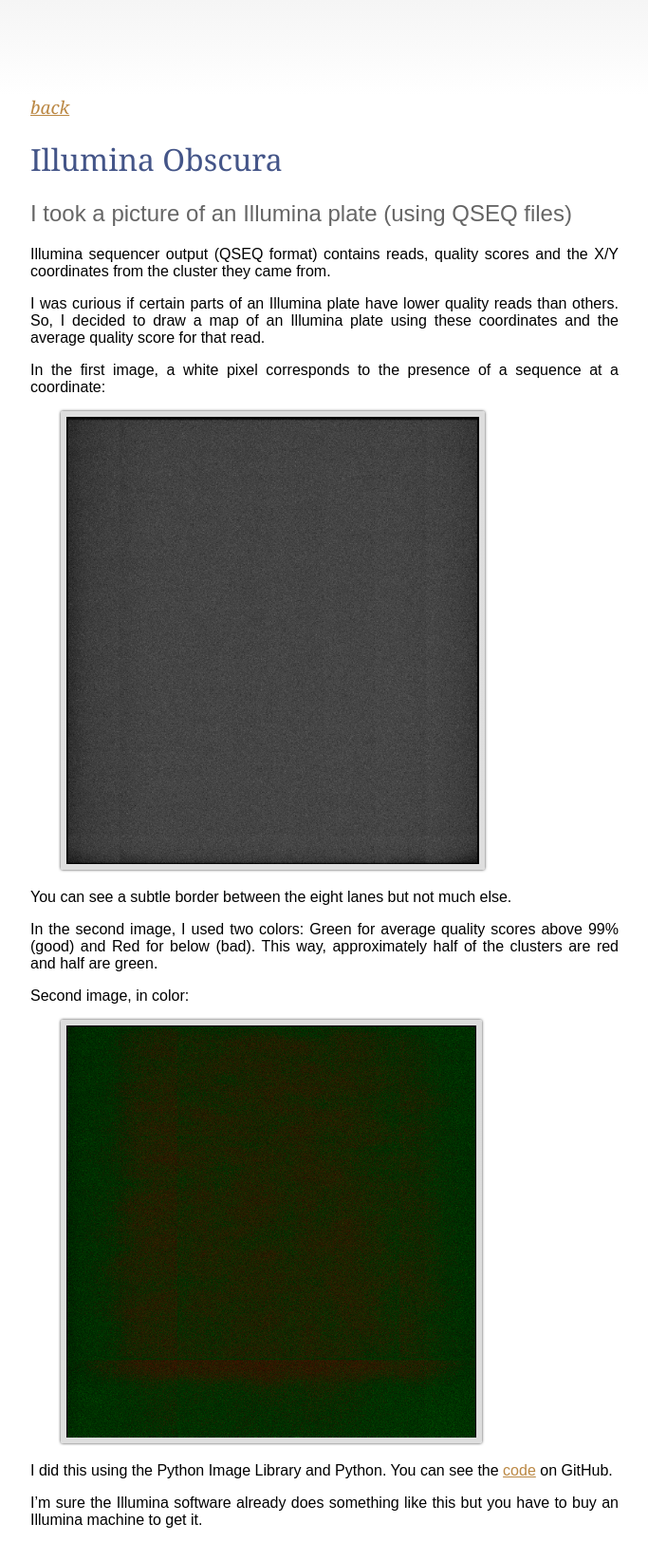
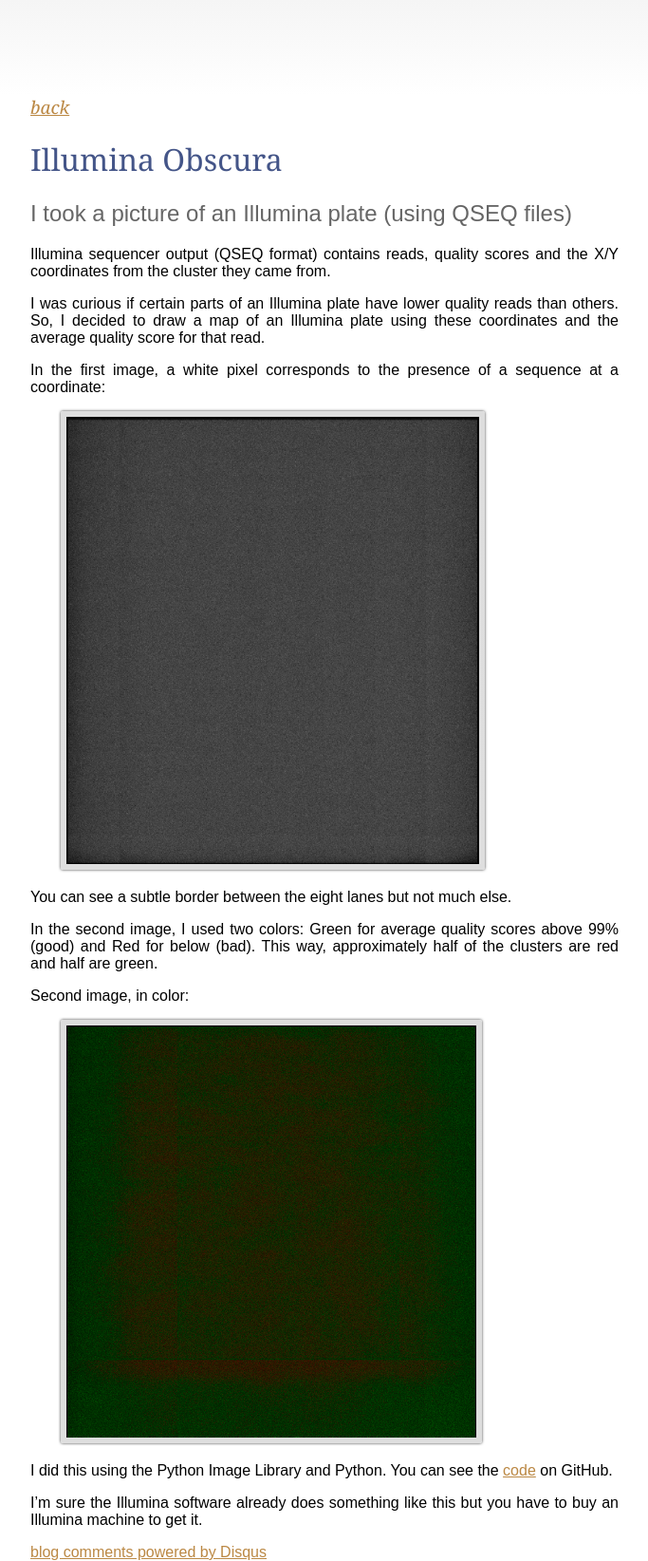
Before and after one commit to audy/audy.github.io, a Jekyll site: the page built from _posts/2011-05-04-illumina.md, in a window 1280 px wide. Shown: the whole page at 95% size, without its empty margins (298-981 px from the left). Built offline with Jekyll 4.4.1, drawn with Linux system fonts in a browser that asks for light colours; comment, search, counter and statistics services are not loaded; some of the changed lines change nothing that is shown.

Commit message:
disqus test

```diff
--- a/_layouts/post.html
+++ b/_layouts/post.html
@@ -8,3 +8,17 @@
 <div class="post">
 {{ content }}
 </div>
+
+<!-- comments -->
+<div id="disqus_thread"></div>
+<script type="text/javascript">
+    /* * * CONFIGURATION VARIABLES: EDIT BEFORE PASTING INTO YOUR WEBPAGE * * */
+    var disqus_shortname = 'heyaudy'; // required: replace example with your forum shortname
+    (function() {
+        var dsq = document.createElement('script'); dsq.type = 'text/javascript'; dsq.async = true;
+        dsq.src = 'http://' + disqus_shortname + '.disqus.com/embed.js';
+        (document.getElementsByTagName('head')[0] || document.getElementsByTagName('body')[0]).appendChild(dsq);
+    })();
+</script>
+<noscript>Please enable JavaScript to view the <a href="http://disqus.com/?ref_noscript">comments powered by Disqus.</a></noscript>
+<a href="http://disqus.com" class="dsq-brlink">blog comments powered by <span class="logo-disqus">Disqus</span></a>
```
